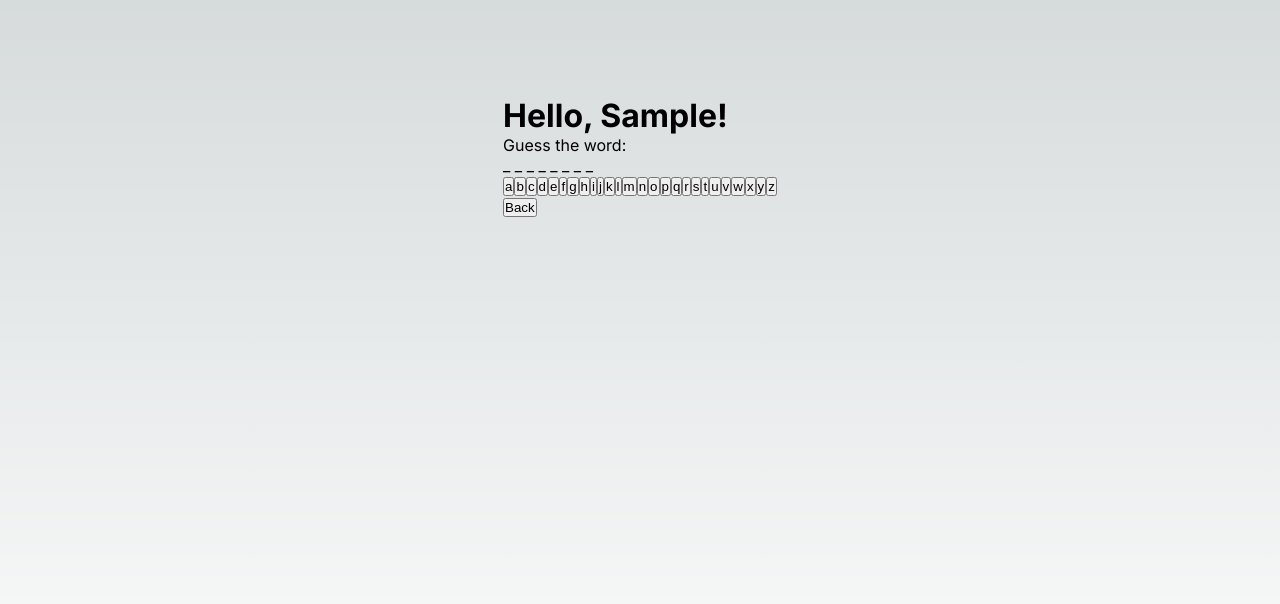
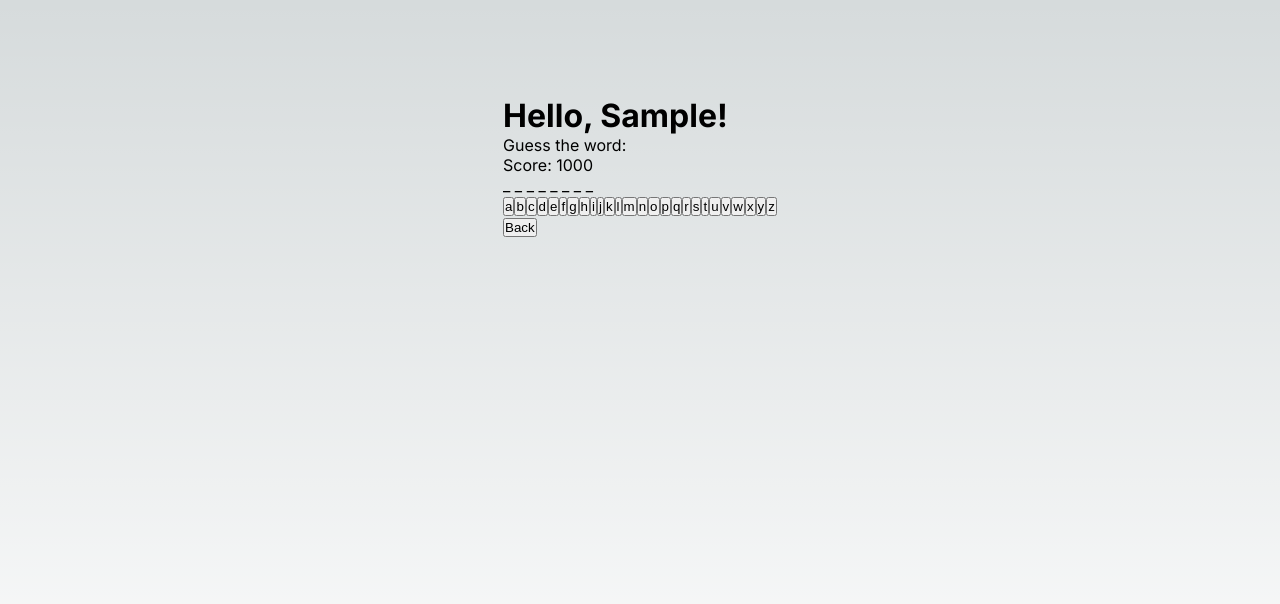
Before and after one commit to SaiRamyaKamali/HangmanApp, a Next.js app: page / in a window 1280 px wide. Both pictures are taken after typing "Sample" into the empty fields and a click on the button "Submit". Shown: the top 604 px of the page. Built offline with nearby package versions, Linux system fonts and the light colour scheme.

Commit message:
Logic for Score Added

```diff
--- a/app/components/Game/index.js
+++ b/app/components/Game/index.js
@@ -34,6 +34,8 @@ const Game = ({ username, onBackClick }) => {
     //keep track if user guessed the word coorectly
     const [isCorrectGuess, setIsCorrectGuess] = useState(false);
 
+    const [score, setScore] = useState(1000);
+
 
     function handleLetterClick(letter) {
         const newClickedLetters = clickedLetters.map((l) =>
@@ -52,6 +54,7 @@ const Game = ({ username, onBackClick }) => {
         setWordState(newWordState);
 
         if (!correctGuess) {
+          setScore((prevScore) => prevScore - 100);
             setGuesses(guesses + 1);
         } else if (!newWordState.includes(null)) {
             setIsCorrectGuess(true);
@@ -60,7 +63,7 @@ const Game = ({ username, onBackClick }) => {
 
     if(isCorrectGuess ||guesses >= 6){
         return(
-            <Result isCorrectGuess={isCorrectGuess} randomWord={randomWord}/>
+            <Result isCorrectGuess={isCorrectGuess} randomWord={randomWord} score={score}/>
         )
 
     }
@@ -68,6 +71,7 @@ const Game = ({ username, onBackClick }) => {
         <div>
             <h1>Hello, {username}!</h1>
             <p>Guess the word:</p>
+            <p>Score: {score}</p>
             <p>
                 {wordState.map((letter, index) => (
                     <span key={index} className="letter">
--- a/app/components/Result/index.js
+++ b/app/components/Result/index.js
@@ -1,8 +1,8 @@
-const Result = ({ isCorrectGuess, randomWord }) =>{
+const Result = ({ isCorrectGuess, randomWord, score }) =>{
    if(isCorrectGuess){
     return(
         <div>
-        <p>Congratulations, you guessed the word right!</p>
+        <p>Congratulations, you guessed the word right! Your Score : {score}</p>
         <p>The word is {randomWord}</p>
         <button>Play Again</button>
         <button>Logout</button>
--- a/package.json
+++ b/package.json
@@ -9,7 +9,7 @@
     "lint": "next lint"
   },
   "dependencies": {
-    "next": "13.3.1",
+    "next": "^13.3.1",
     "react": "18.2.0",
     "react-dom": "18.2.0"
   }
```
Also changed, not shown: 1 other file (tests, documents, lock files or other folders).
